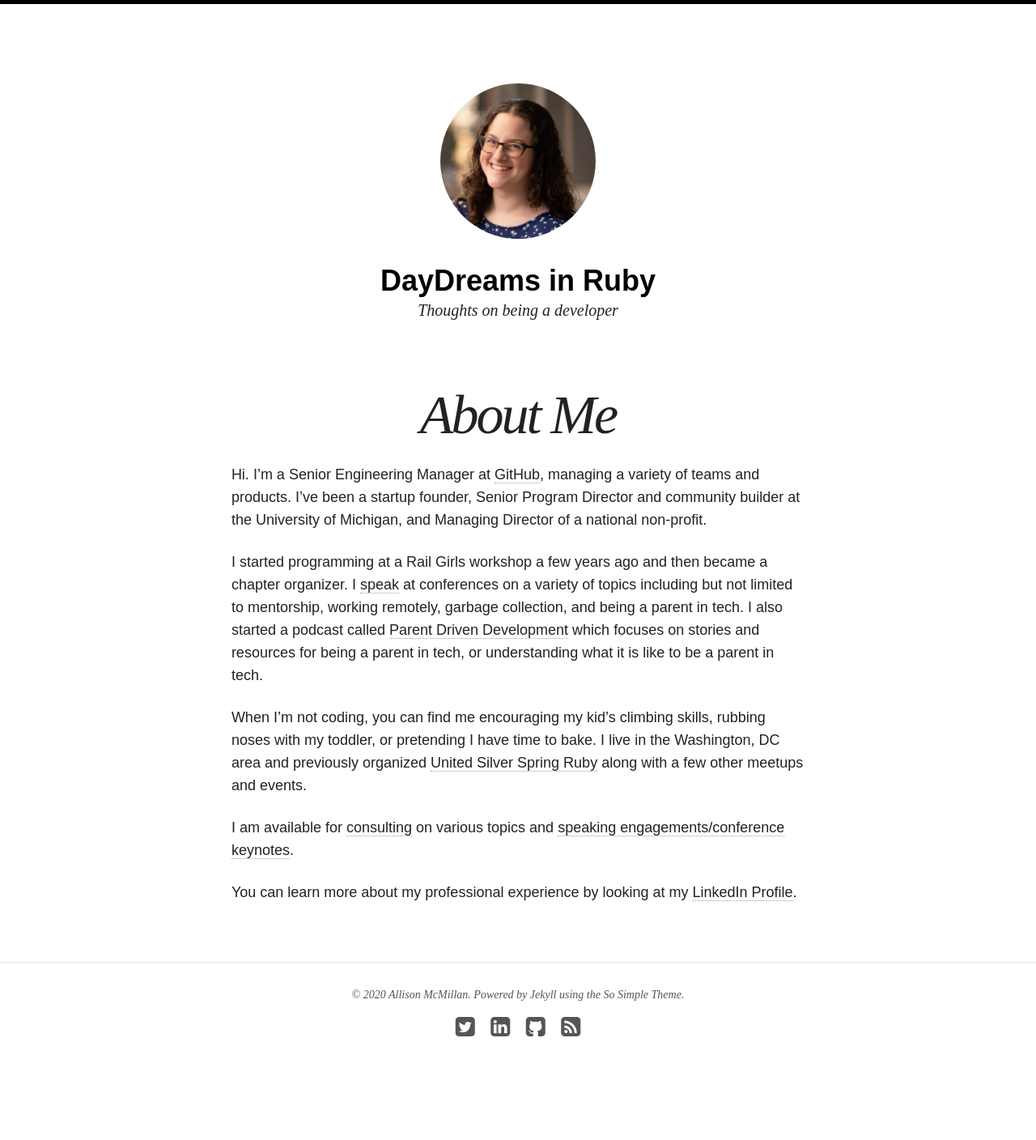
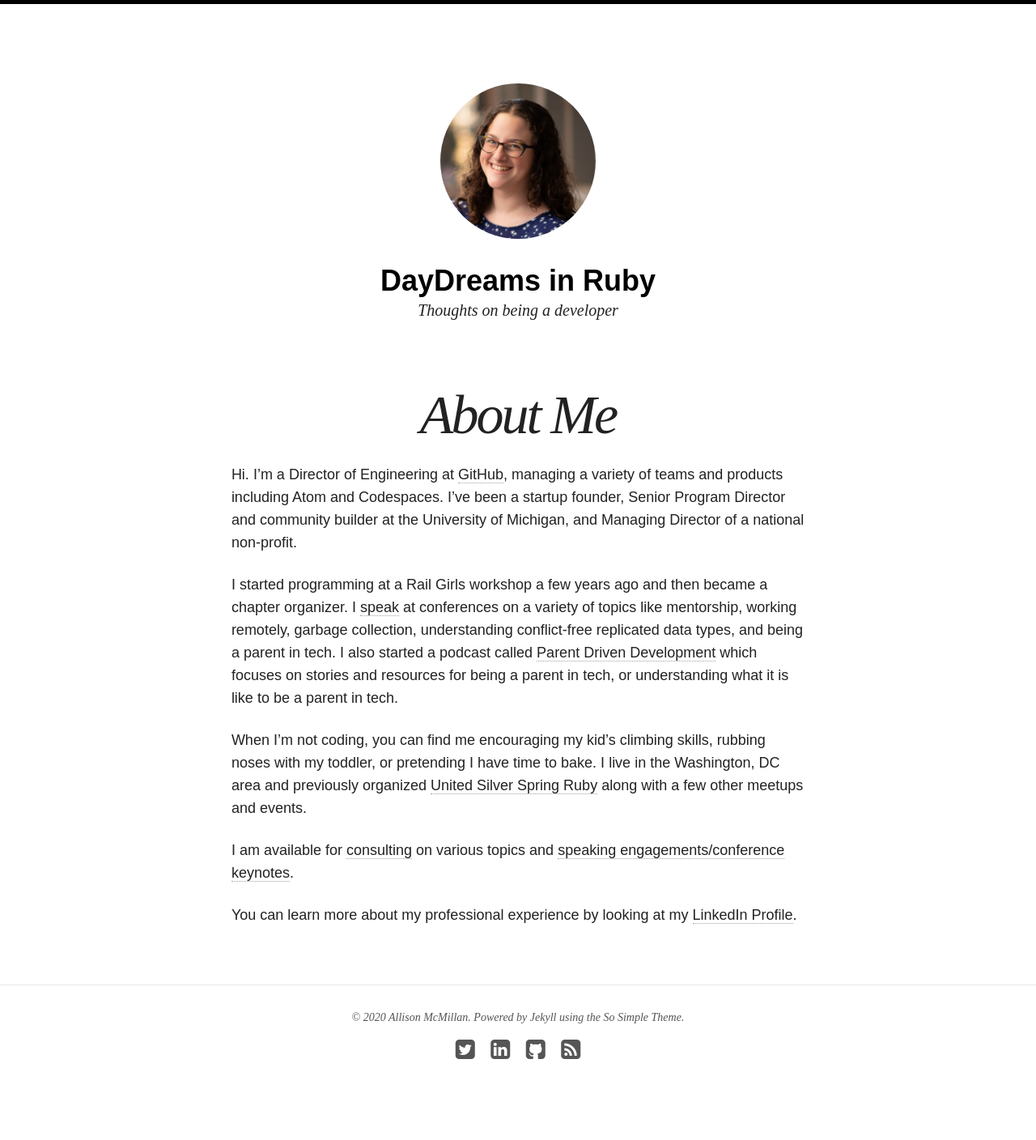
Before and after one commit to asheren/asheren.github.io, a Jekyll site: the page built from about/index.md, in a window 1280 px wide. Shown: the whole page at 81% size. Built offline with Jekyll 4.4.1, drawn with Linux system fonts in a browser that asks for light colours; nearby versions of some CDN libraries; before the commit the page ends 1380 px from its top, so only the background shows below that.

Commit message:
adds links and updates

```diff
--- a/about/index.md
+++ b/about/index.md
@@ -4,9 +4,9 @@
 excerpt: "Just a developer looking to explore"
 ---
 
-Hi. I'm a Senior Engineering Manager at [GitHub](https://github.com/){:target="_blank"}, managing a variety of teams and products. I've been a startup founder, Senior Program Director and community builder at the University of Michigan, and Managing Director of a national non-profit.
+Hi. I'm a Director of Engineering at [GitHub](https://github.com/){:target="_blank"}, managing a variety of teams and products including Atom and Codespaces. I've been a startup founder, Senior Program Director and community builder at the University of Michigan, and Managing Director of a national non-profit.
 
-I started programming at a Rail Girls workshop a few years ago and then became a chapter organizer. I [speak](http://daydreamsinruby.com/speaking){:target="_blank"} at conferences on a variety of topics including but not limited to mentorship, working remotely, garbage collection, and being a parent in tech. I also started a podcast called [Parent Driven Development](http://www.parentdrivendevelopment.com/){:target="_blank"} which focuses on stories and resources for being a parent in tech, or understanding what it is like to be a parent in tech.
+I started programming at a Rail Girls workshop a few years ago and then became a chapter organizer. I [speak](http://daydreamsinruby.com/speaking){:target="_blank"} at conferences on a variety of topics like mentorship, working remotely, garbage collection, understanding conflict-free replicated data types, and being a parent in tech. I also started a podcast called [Parent Driven Development](http://www.parentdrivendevelopment.com/){:target="_blank"} which focuses on stories and resources for being a parent in tech, or understanding what it is like to be a parent in tech.
 
 When I'm not coding, you can find me encouraging my kid's climbing skills, rubbing noses with my toddler, or pretending I have time to bake. I live in the Washington, DC area and previously organized [United Silver Spring Ruby](http://www.meetup.com/United-Silver-Spring-Ruby/){:target="_blank"} along with a few other meetups and events.
 
```
Also changed, not shown: speaking/index.md (+3 -3 lines).
